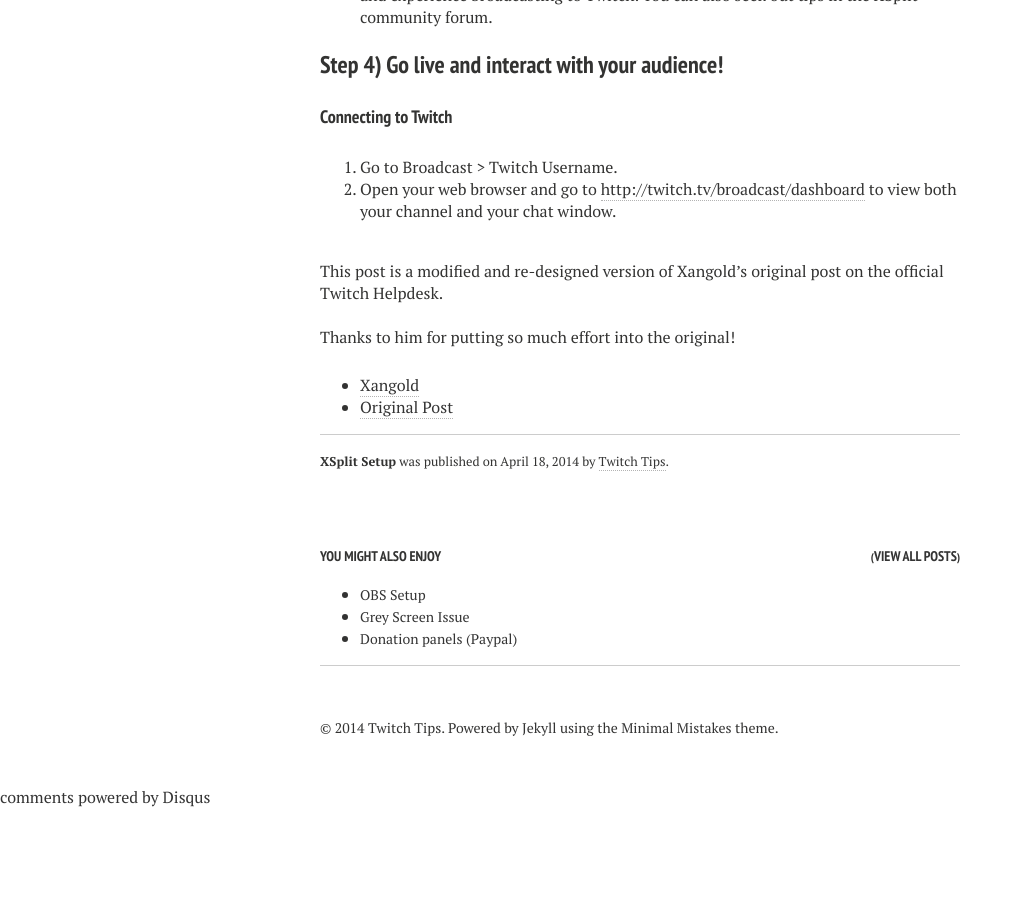
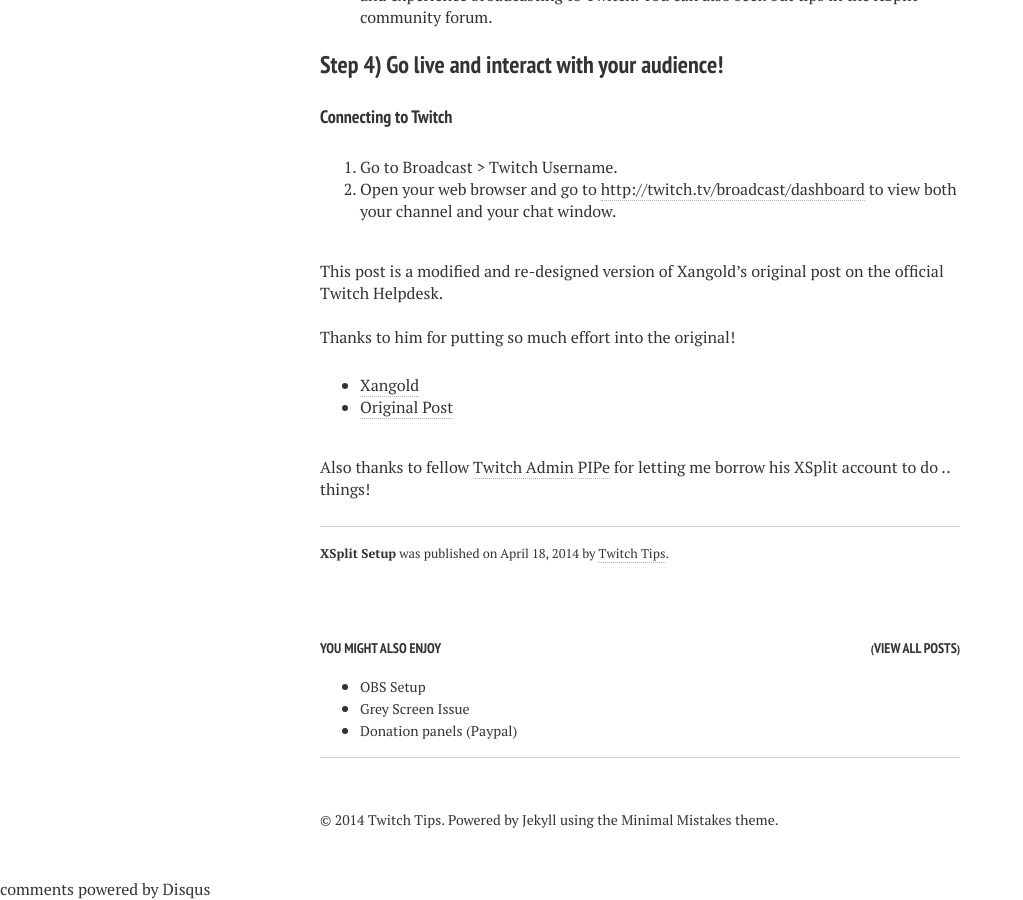
Before and after one commit to SolidPIPe/twitchtips, a Jekyll site: the page built from _posts/2014-04-18-xsplit-setup.md, in a window 1280 px wide and 900 px high, scrolled down 3240 px. Shown: the whole window, without its empty margins (0-1023 px from the left). Built offline with Jekyll 4.4.1, drawn with Linux system fonts in a browser that asks for light colours; nearby versions of some CDN libraries; comment, search, counter and statistics services are not loaded; before the commit the page ends 4048 px from its top, so only the background shows below that.

Commit message:
PipeHype

```diff
--- a/_posts/2014-04-18-xsplit-setup.md
+++ b/_posts/2014-04-18-xsplit-setup.md
@@ -89,3 +89,5 @@
 
 * [Xangold](https://www.twitter.com/xangold)
 * [Original Post](http://help.twitch.tv/customer/portal/articles/733542-xsplit)
+
+<br>Also thanks to fellow [Twitch Admin PIPe](http://www.twitch.tv/pipe) for letting me borrow his XSplit account to do .. things!
```
